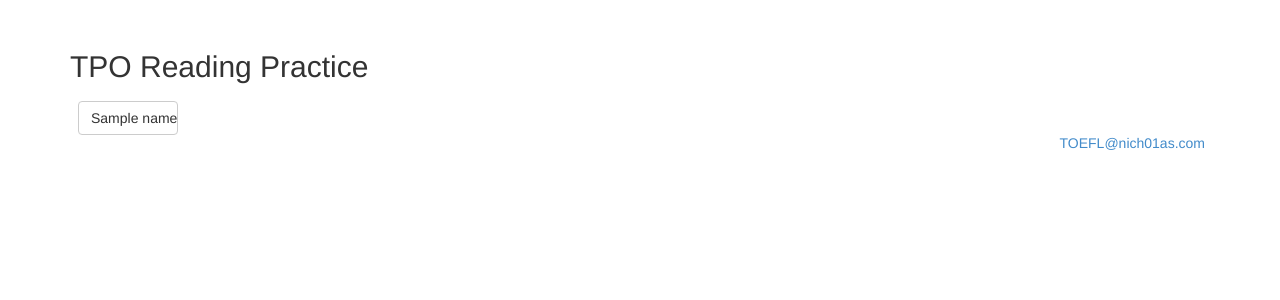
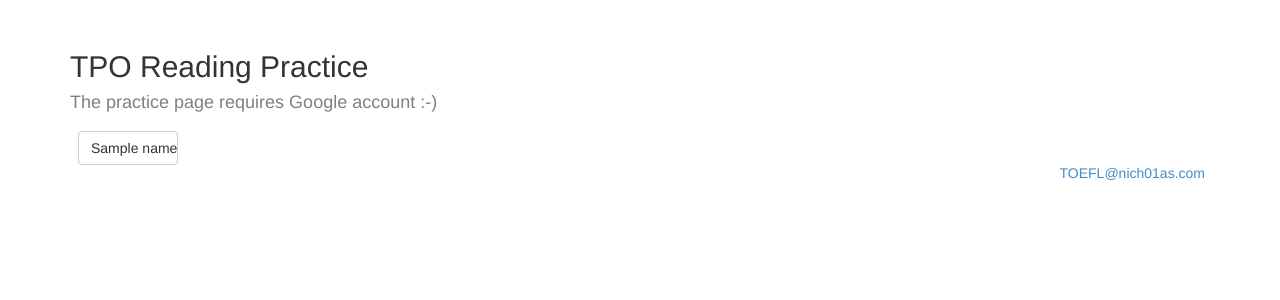
Before and after one commit to niczy/nich01as-com, a Python web app: template template/apps/toefl/reading_list.html in a window 1280 px wide. Shown: the top 300 px of the page. Run offline with Jinja, Linux system fonts and the light colour scheme; the template is opened without the code that fills it: most values are stand-ins (such as "Sample title", 1, 10 or a date in 2020).

Commit message:
Only require login at tpo page.

```diff
--- a/app.yaml
+++ b/app.yaml
@@ -8,7 +8,7 @@ handlers:
 - url: /s
   static_dir: static_dir
 
-- url: /toefl/.*
+- url: /toefl/reading/.*
   script: server.app
   login: required
   auth_fail_action: redirect
--- a/static_dir/styles/apps/toefl/reading_list.css
+++ b/static_dir/styles/apps/toefl/reading_list.css
@@ -3,3 +3,6 @@
   width: 100px;
   margin: 8px 8px;
 }
+h4 {
+  color: rgb(133, 126, 126);
+}
--- a/template/apps/toefl/reading_list.html
+++ b/template/apps/toefl/reading_list.html
@@ -12,6 +12,7 @@
   <body>
     <div class="container">
       <h2> TPO Reading Practice </h2>
+      <h4>The practice page requires Google account :-) </h4>
       {% for name in names %}
         <a class="btn btn-default tpo-reading" href="/toefl/reading/{{ name }}">{{ name }}</a>
       {% endfor %}
```
